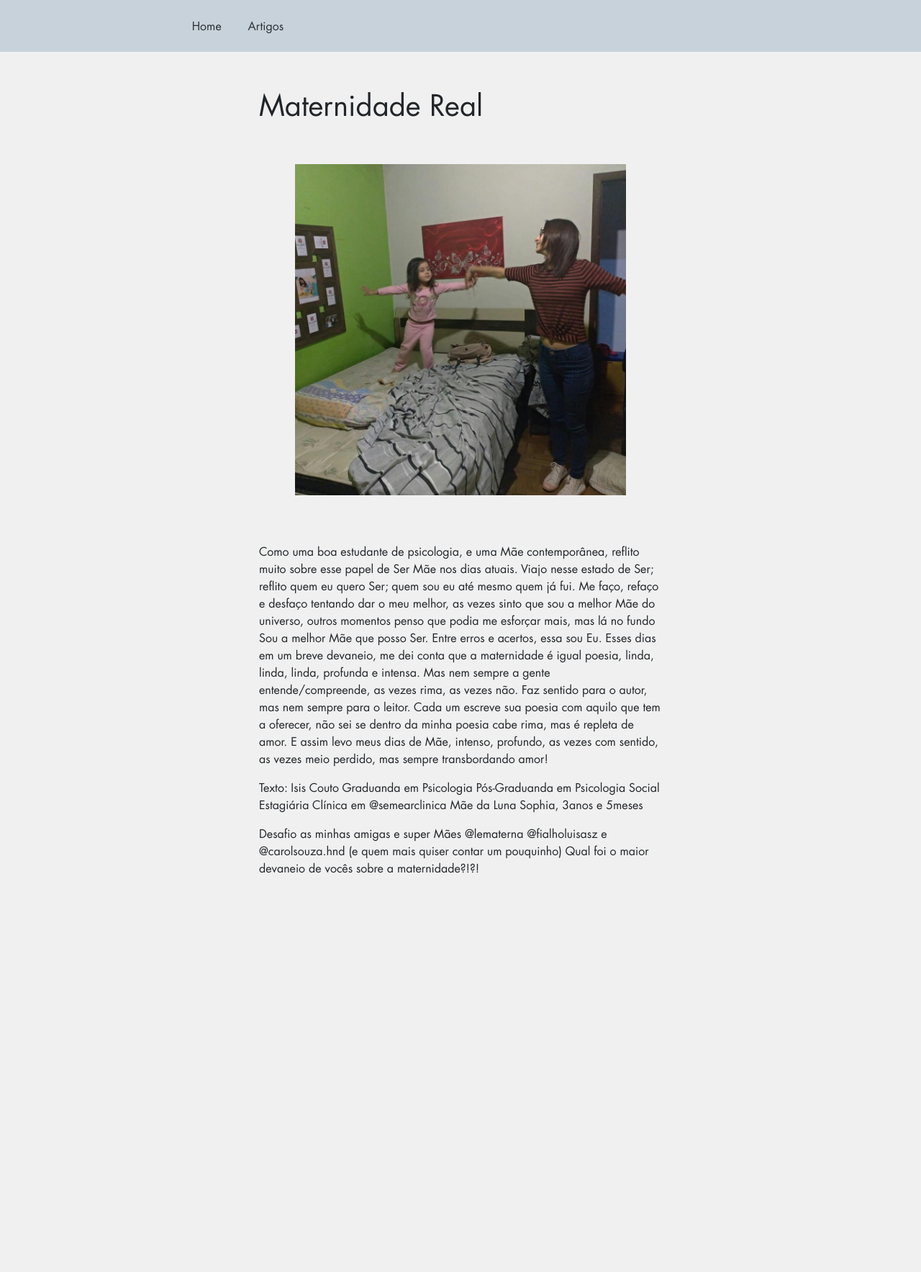
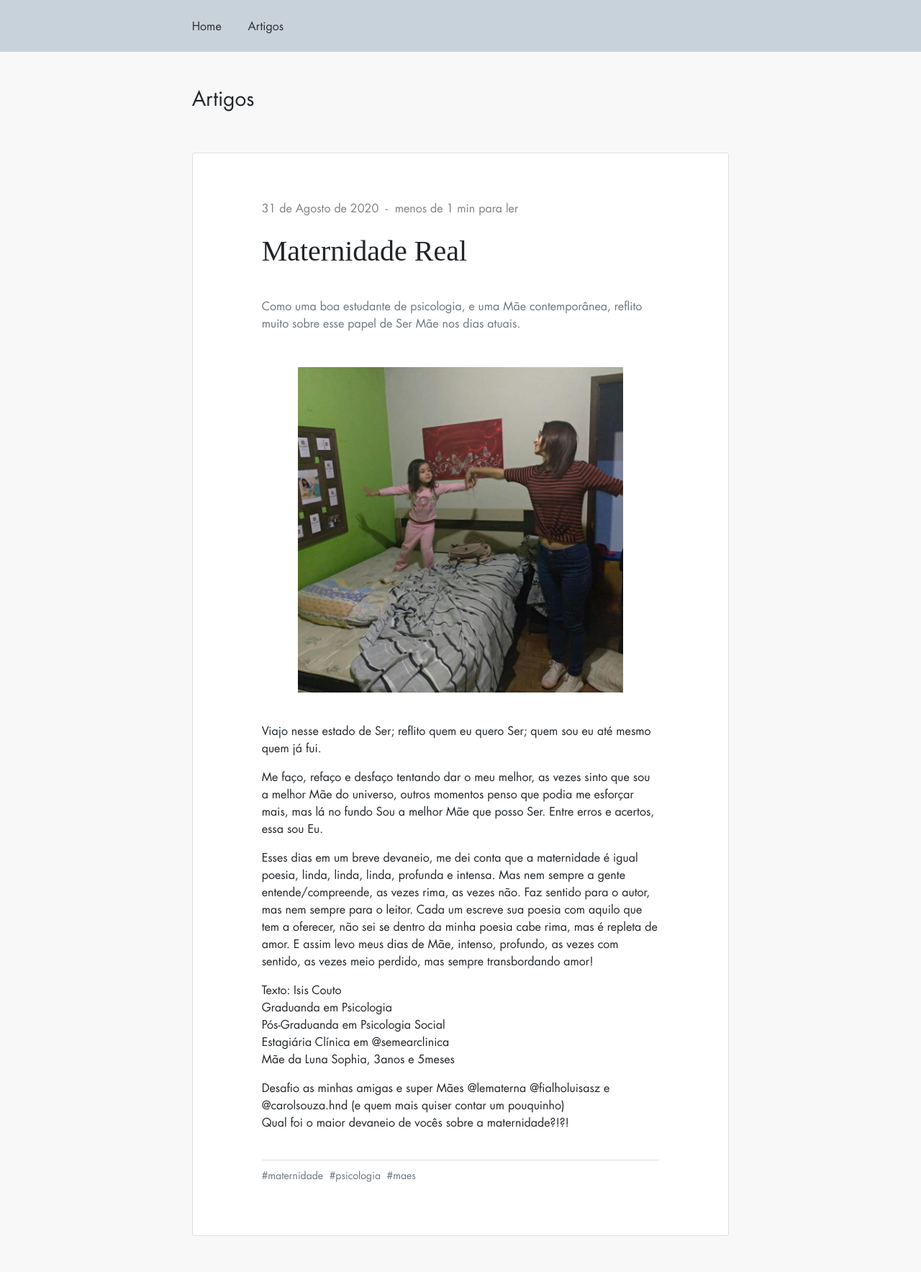
Before and after one commit to dumptecnologia/isiscouto.com.br, a Jekyll site: the page built from _posts/2020-08-31-maternidade-real.md, in a window 1280 px wide. Shown: the whole page at 72% size. Built offline with Jekyll 4.4.1, drawn with Linux system fonts in a browser that asks for light colours; some web fonts are replaced; before the commit the page ends 1284 px from its top, so only the background shows below that.

Commit message:
Ajustado pagina dos artigos

```diff
--- a/_layouts/artigo.html
+++ b/_layouts/artigo.html
@@ -14,12 +14,64 @@
 <h1 style="display: none">Isis Couto</h1>
 <h2 style="display: none">Psicóloga Clínica</h2>
 {% include navbar.html %}
+<div class="container-limit mt-5 mb-2">
+    <h3 class="font-1">Artigos</h3>
+</div>
 <div class="container-limit card-banner">
     <div class="row justify-content-center">
-        <div class="col-sm-10 col-lg-9 col-xxl-7">
-            <div class="blog-post">
-                <h1>{{ page.title }}</h1>
-                {{ content }}
+        <div class="col-md-12 col-xxl-10">
+            <div class="card flex-md-row box-shadow px-5 py-3">
+                <div class="card-body px-5 py-5">
+                    <div class="d-inline-block mb-3 text-black-50 fs-7 mb-4">
+                        {% assign m = page.date | date: "%-m" %}
+                        {{ page.date | date: "%-d de" }}
+                        {% case m %}
+                        {% when '1' %}Janeiro
+                        {% when '2' %}Fevereiro
+                        {% when '3' %}Março
+                        {% when '4' %}Abril
+                        {% when '5' %}Maio
+                        {% when '6' %}junho
+                        {% when '7' %}Julho
+                        {% when '8' %}Agosto
+                        {% when '9' %}Setembro
+                        {% when '10' %}Outubro
+                        {% when '11' %}Novembro
+                        {% when '12' %}Dezembro
+                        {% endcase %}
+                        {{ page.date | date: "de %Y" }}
+                        &nbsp;-&nbsp;
+                        {% assign wordCount = content | number_of_words | divided_by: 250 %}
+                        {% if wordCount < 1 %}
+                            {{ 'menos de 1 min para ler' }}
+                        {% else %}
+                            {{ wordCount }}&nbsp;min para ler
+                        {% endif %}
+                    </div>
+                    <h5 class="card-title font-3 fs-1 mb-3">
+                        {{ page.title }}
+                    </h5>
+                    <p class="text-secondary font-1">
+                        {{ page.introduction }}
+                    </p>
+                    <div class="card-text font-1 mt-4">
+                        {{ content }}
+                        <br>
+                    </div>
+                    <div class="card-footer bg-white text-start px-0 m-auto">
+                        <small class="text-muted font-1 fs-7">
+                            {% for tag in page.tags %}
+                            #{{ tag }}&nbsp;
+                            {% endfor %}
+                        </small>
+                        <!--                        <small class="text-muted text-end float-end">-->
+                        <!--                            <img src="{{ site.icon_path }}heart.svg" width="18" height="18" alt="Curtir icone"-->
+                        <!--                                 title="Curtir!">&nbsp;&nbsp;-->
+                        <!--                            <img src="{{ site.icon_path }}share.svg" width="18" height="18" alt="Compartilhar icone"-->
+                        <!--                                 title="Compartilhar!">-->
+                        <!--                        </small>-->
+                    </div>
+                </div>
             </div>
         </div>
     </div>
--- a/_posts/2020-08-31-maternidade-real.md
+++ b/_posts/2020-08-31-maternidade-real.md
@@ -1,5 +1,7 @@
 ---
 layout: artigo
+date: 2020-08-31
+permalink: /artigos/:categories/maternidade-real
 title: Maternidade Real
 categories: Maternidade
 tags:
--- a/artigos.html
+++ b/artigos.html
@@ -43,7 +43,7 @@ title: Artigos
                                 {{ post.title }}
                             </h5>
                             <p class="card-text font-1 mt-4">
-                                {{ post.introducao | strip_html | strip_newlines | truncate: 325 }}
+                                {{ post.introduction | strip_html | strip_newlines | truncate: 325 }}
                                 <br>
                             </p>
                         </a>
--- a/assets/css/default.scss
+++ b/assets/css/default.scss
@@ -37,7 +37,7 @@
 
 body {
   font-family: 'font-1';
-  background-color: #f0f0f0;
+  background-color: #f8f8f8;
   width: 100%;
   overflow-x: hidden;
 }
@@ -230,10 +230,14 @@ nav.nav-vertical > .nav-link:hover {
   opacity: 0.8;
 }
 
-.blog-post p img {
+.card-body p {
+  white-space: pre-line;
+}
+
+.card-body p img {
   display: block;
   width: 100%;
-  padding: 50px;
+  padding: 25px 50px;
   margin: 0 auto;
 }
 
```
Also changed, not shown: other parts of _posts/2020-08-31-maternidade-real.md (+4 -5 lines).
